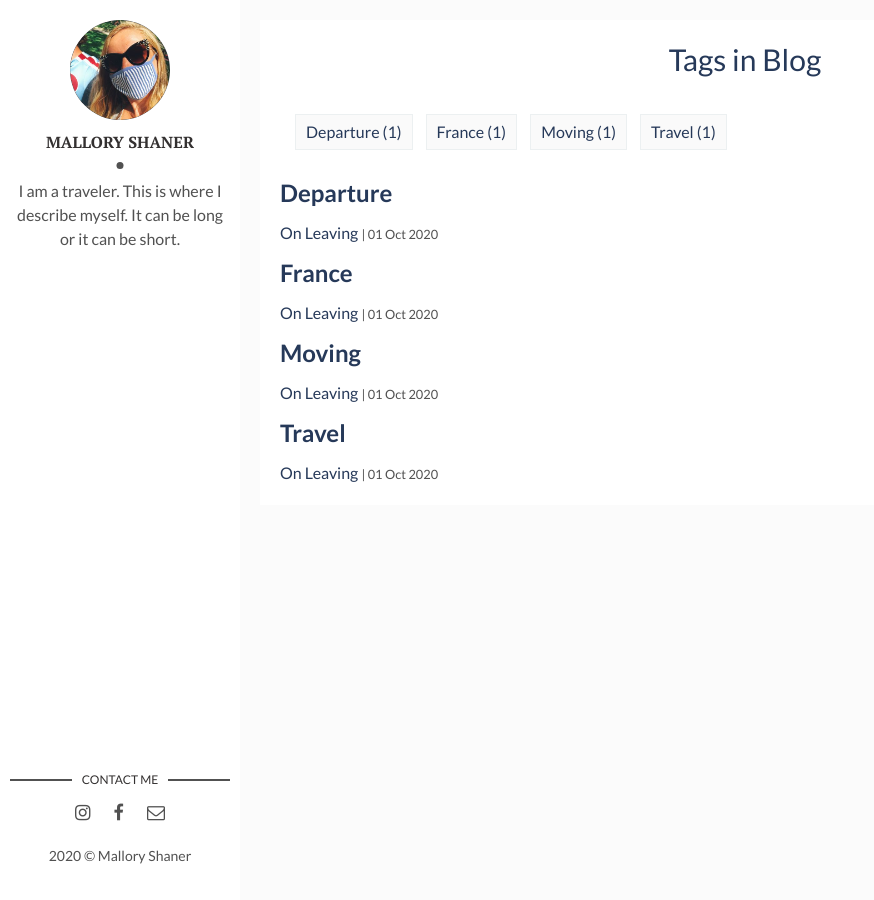
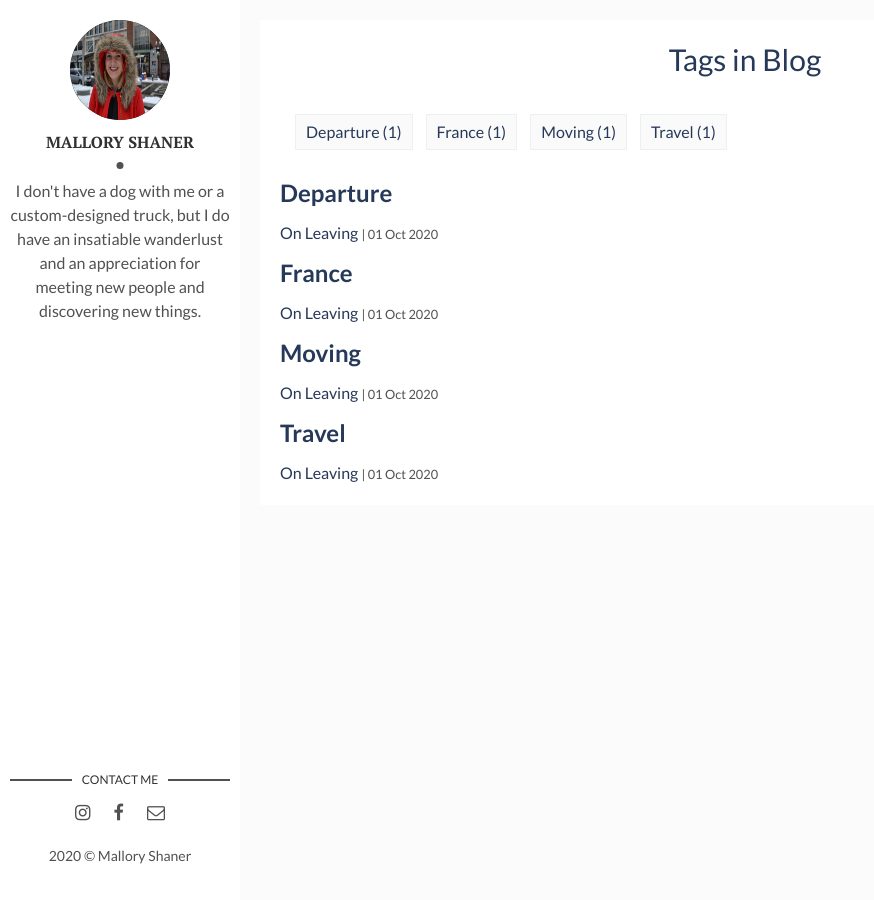
Before and after one commit to malpal901/malpal901.github.io, a Jekyll site: the page built from tags.html, in a window 1280 px wide. Shown: the whole page, without its empty margins (0-874 px from the left). Built offline with Jekyll 4.4.1, drawn with Linux system fonts in a browser that asks for light colours.

Commit message:
Update profile

```diff
--- a/_config.yml
+++ b/_config.yml
@@ -1,8 +1,6 @@
-title: Hello, world!
+title: Travels with Mally
 description: > # this means to ignore newlines until "baseurl:"
-  Write an awesome description for your new site here. You can edit this
-  line in _config.yml. It will appear in your document head meta (for
-  Google search results) and in your feed.xml site description.
+  Tales of an American who moved to the south of France during the coronavirus pandemic.
 permalink: ':title/'
 baseurl: "" # the subpath of your site, e.g. /blog
 url: "https://www.travelswithmally.com" # the base hostname & protocol for your site, e.g. http://example.com
@@ -10,10 +8,10 @@ site-twitter: #if your site has a twitter account, enter it here
 
 # Author Settings
 author: Mallory Shaner
-author-img: profile.png
-about-author: I am a traveler. This is where I describe myself. It can be long or it can be short.
+author-img: profile.jpg
+about-author: I don't have a dog with me or a custom-designed truck, but I do have an insatiable wanderlust and an appreciation for meeting new people and discovering new things.
 social-facebook: malloryshaner
-social-email: mallorywshaner@gmail.com
+social-email: malloryws901@gmail.com
 social-instagram: mal_pallin_around_provence
 
 # Disqus
```
Also changed, not shown: assets/img/profile.jpg (added), assets/img/profile.png (deleted), 1 other file.
